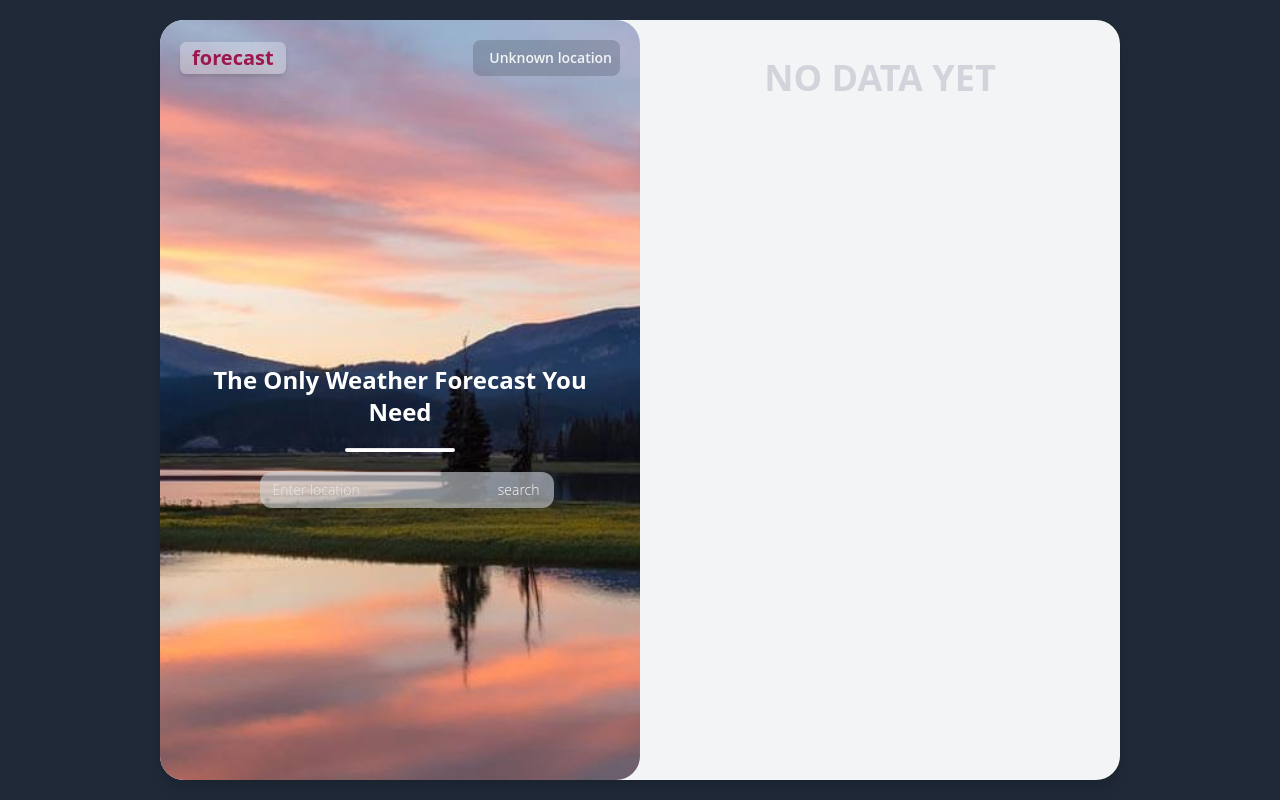
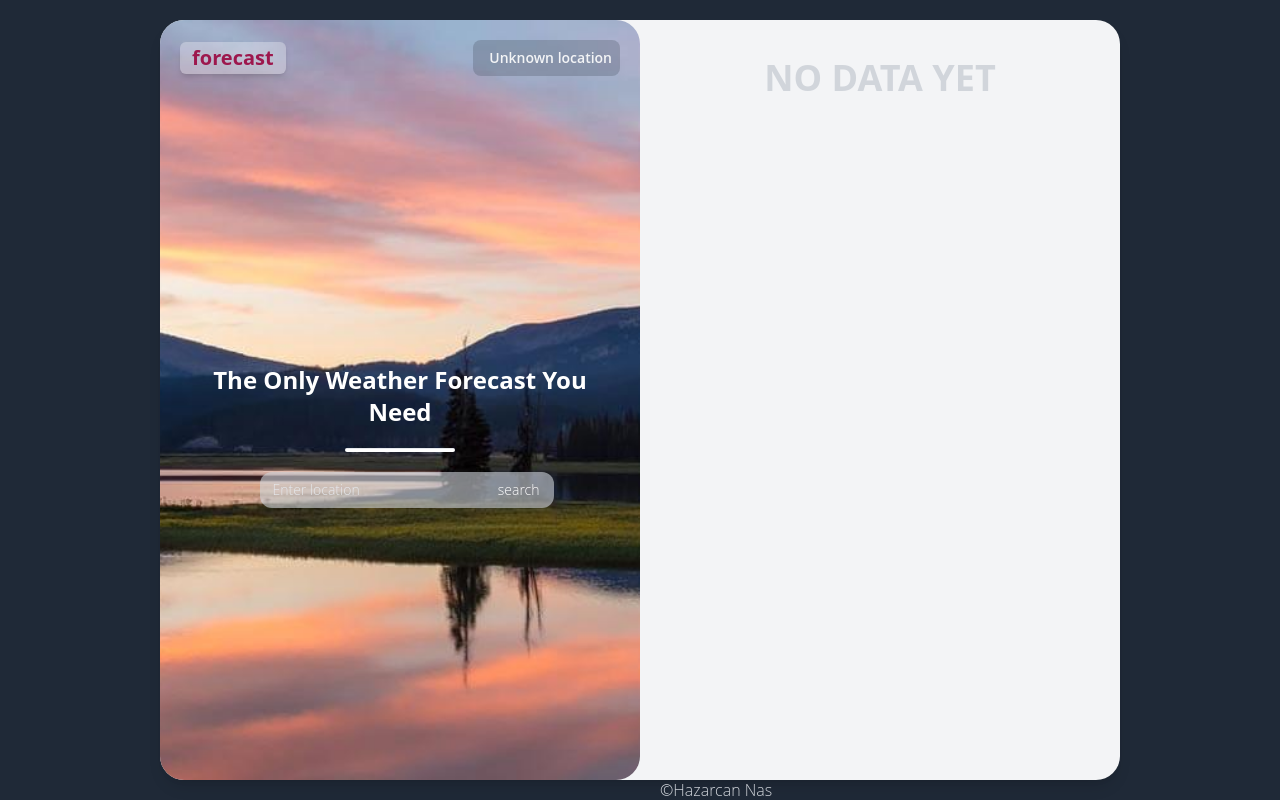
Before and after one commit to BenjaminOtieno/weather-app, a React (Create React App) app: page / in a window 1280 px wide. Built offline with nearby package versions, Linux system fonts and the light colour scheme.

Commit message:
footer-added

```diff
--- a/src/App.js
+++ b/src/App.js
@@ -1,5 +1,6 @@
 import React, { useState } from 'react'
 import DetailCard from './components/DetailCard'
+import Footer from './components/Footer'
 import SummaryCard from './components/SummaryCard'
 
 function App() {
@@ -48,6 +49,7 @@ function App() {
   }
 
   return (
+    <>
       <div className='lg:bg-gray-800 flex items-center justify-center max-w-screen-xl sm:max-w-screen-md md:max-w-screen-lg lg:max-w-screen-2xl min-h-screen lg:h-screen lg:py-5'>
         <div className='flex w-4/4 md:w-4/4 lg:w-3/4 min-h-screen  lg:min-h-full rounded-3xl shadow-lg lg:m-auto bg-gray-100'>
           {/* form card section  */}
@@ -85,7 +87,10 @@ function App() {
                   onChange={handleChange}
                   required
                 />
-              <button type='submit' className='-ml-14 z-10 text-white text-sm'>
+                <button
+                  type='submit'
+                  className='-ml-14 z-10 text-white text-sm'
+                >
                   search
                 </button>
               </form>
@@ -123,9 +128,11 @@ function App() {
                 </>
               )}
             </div>
+            <Footer />
           </div>
         </div>
       </div>
+    </>
   )
 }
 
--- /dev/null
+++ b/src/components/Footer.js
@@ -0,0 +1,11 @@
+import React from 'react'
+
+const Footer = () => {
+  return (
+    <div className=' absolute -bottom-0.5 text-gray-300'>
+      &copy;Hazarcan Nas
+    </div>
+  )
+}
+
+export default Footer
```
Lines whose indentation alone changed are shown as unchanged.
